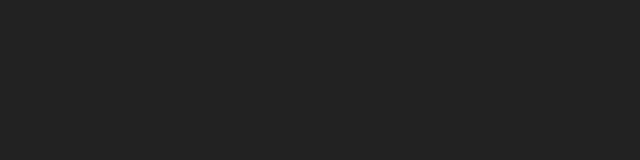
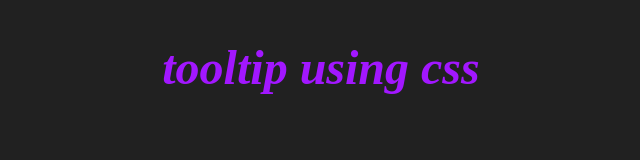
Before and after one commit to maitreyee7767/Animated-CSS-Tooltip, a plain HTML site: page index.html in a window 1280 px wide. Shown: the top 160 px of the page, without its empty margins (319-959 px from the left). Drawn offline with Linux system fonts and the light colour scheme.

Commit message:
add heading tag and apply some style

```diff
--- a/index.html
+++ b/index.html
@@ -13,6 +13,7 @@
 </head>
 
 <body>
+  <center><h2>tooltip using css</h2></center>
   <form>
   <input type="text"  placeholder="Username" />
   <div id="anim">
```
Also changed, not shown: css/style.css, scss/style.scss (line endings or trailing spaces).
